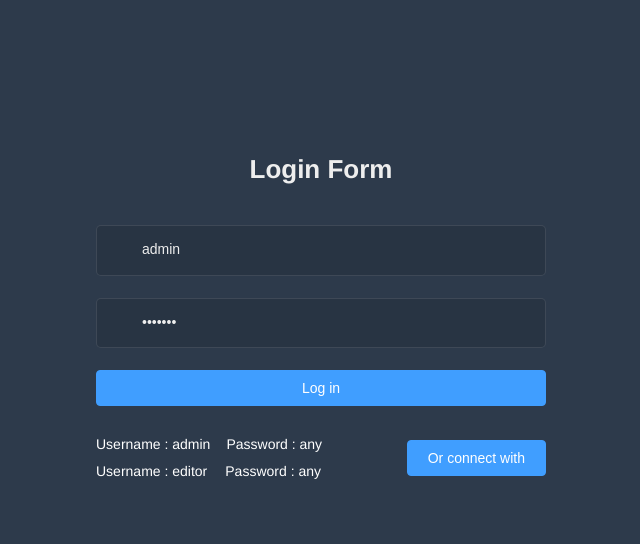
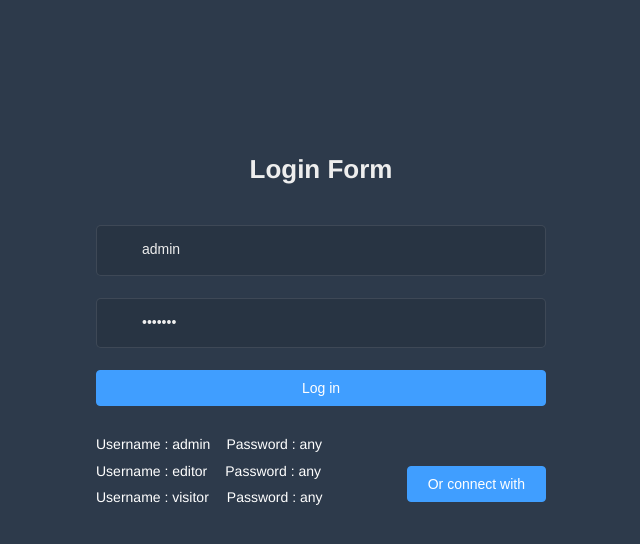
Before and after one commit to Mr-arvin/vue-admin-refactoring, a Vue app: page /#/login in a window 1280 px wide. Shown: the top 544 px of the page, without its empty margins (319-959 px from the left). Built offline with nearby package versions, Linux system fonts and the light colour scheme.

Commit message:
新增visitor

```diff
--- a/src/mock/login.js
+++ b/src/mock/login.js
@@ -5,15 +5,22 @@ const userMap = {
     roles: ['admin'],
     token: 'admin',
     introduction: '我是超级管理员',
-    avatar: 'https://wpimg.wallstcn.com/f778738c-e4f8-4870-b634-56703b4acafe.gif',
+    avatar: 'static/icon/f778738c-e4f8-4870-b634-56703b4acafe.gif',
     name: 'Super Admin'
   },
   editor: {
     roles: ['editor'],
     token: 'editor',
     introduction: '我是编辑',
-    avatar: 'https://wpimg.wallstcn.com/f778738c-e4f8-4870-b634-56703b4acafe.gif',
+    avatar: 'static/icon/f778738c-e4f8-4870-b634-56703b4acafe.gif',
     name: 'Normal Editor'
+  },
+  visitor: {
+    roles: ['visitor'],
+    token: 'visitor',
+    introduction: '我是用户',
+    avatar: 'static/icon/f778738c-e4f8-4870-b634-56703b4acafe.gif',
+    name: 'Normal Visitor'
   }
 }
 
--- a/src/router/index.js
+++ b/src/router/index.js
@@ -69,7 +69,7 @@ export const asyncRouterMap = [
     component: Layout,
     redirect: '/example/table',
     name: 'Example',
-    meta: { title: 'example', icon: 'example' },
+    meta: { title: 'example', icon: 'example' , roles: ['admin','editor']},
     children: [
       {
         path: 'table',
@@ -81,7 +81,7 @@ export const asyncRouterMap = [
         path: 'tree',
         name: 'Tree',
         component: _import('tree/index'),
-        meta: { title: 'treeTable', icon: 'tree', roles: ['editor']  }
+        meta: { title: 'treeTable', icon: 'tree', roles: ['admin','editor']  }
       }
     ]
   },
@@ -89,12 +89,13 @@ export const asyncRouterMap = [
   {
     path: '/form',
     component: Layout,
+    meta: { roles: ['editor'] },
     children: [
       {
         path: 'index',
         name: 'Form',
         component: _import('form/index'),
-        meta: { title: 'form', icon: 'form', roles: ['editor']  }
+        meta: { title: 'form', icon: 'form' }
       }
     ]
   },
@@ -103,7 +104,7 @@ export const asyncRouterMap = [
     component: Layout,
     redirect: '/chart/line',
     name: 'Chart',
-    meta: { title: 'charts', icon: 'chart', roles: ['admin'] },
+    meta: { title: 'charts', icon: 'chart', roles: ['admin','visitor'] },
     children: [
       {
         path: 'line',
--- a/src/utils/validate.js
+++ b/src/utils/validate.js
@@ -3,7 +3,7 @@
  */
 
 export function isvalidUsername(str) {
-  const valid_map = ['admin', 'editor']
+  const valid_map = ['admin', 'editor', 'visitor']
   return valid_map.indexOf(str.trim()) >= 0
 }
 
--- a/src/views/login/index.vue
+++ b/src/views/login/index.vue
@@ -30,6 +30,10 @@
       </div>
       <div class="tips">
         <span style="margin-right:18px;">{{$t('login.username')}} : editor</span>
+        <span>{{$t('login.password')}} : {{$t('login.any')}}</span>
+      </div>
+      <div class="tips">
+        <span style="margin-right:18px;">{{$t('login.username')}} : visitor</span>
         <span>{{$t('login.password')}} : {{$t('login.any')}}</span>
       </div>
 
```
Also changed, not shown: static/icon/f778738c-e4f8-4870-b634-56703b4acafe.gif (added).
